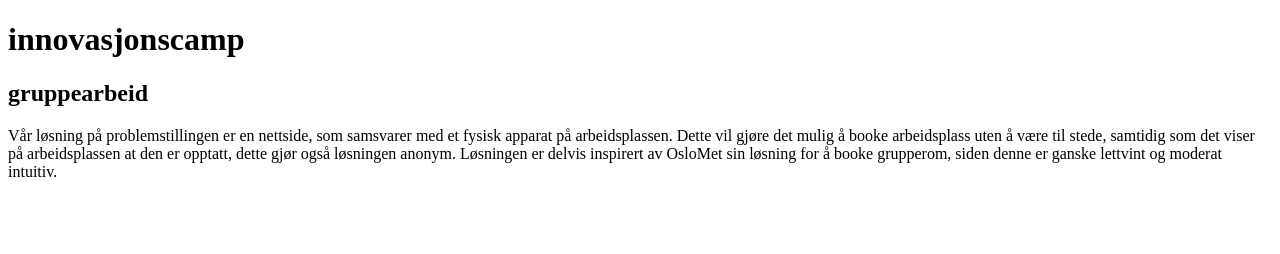
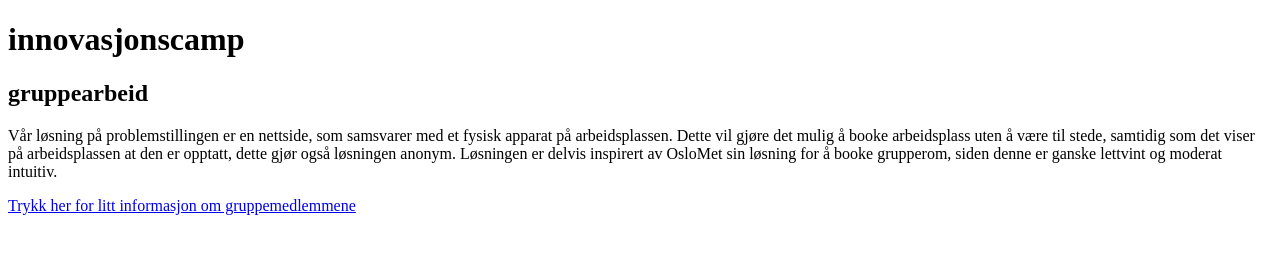
Before and after one commit to OsloMet-web/1stOblig-oblig-1-group-64, a plain HTML site: page index.html in a window 1280 px wide. Drawn offline with Linux system fonts and the light colour scheme.

Commit message:
Med linker

```diff
--- a/index.html
+++ b/index.html
@@ -10,5 +10,6 @@
     <h2>gruppearbeid</h2>
     <p>Vår løsning på problemstillingen er en nettside, som samsvarer med et fysisk apparat på arbeidsplassen. Dette vil gjøre det mulig å booke arbeidsplass uten å være til stede, samtidig som det viser på arbeidsplassen at den er opptatt, dette gjør også løsningen anonym. Løsningen er delvis inspirert av OsloMet sin løsning for å booke grupperom, siden denne er ganske lettvint og moderat intuitiv.
     </p>
+    <a href="second.html">Trykk her for litt informasjon om gruppemedlemmene</a>
 </body>
 </html>
```
Also changed, not shown: second.html (+1 -0 lines).
